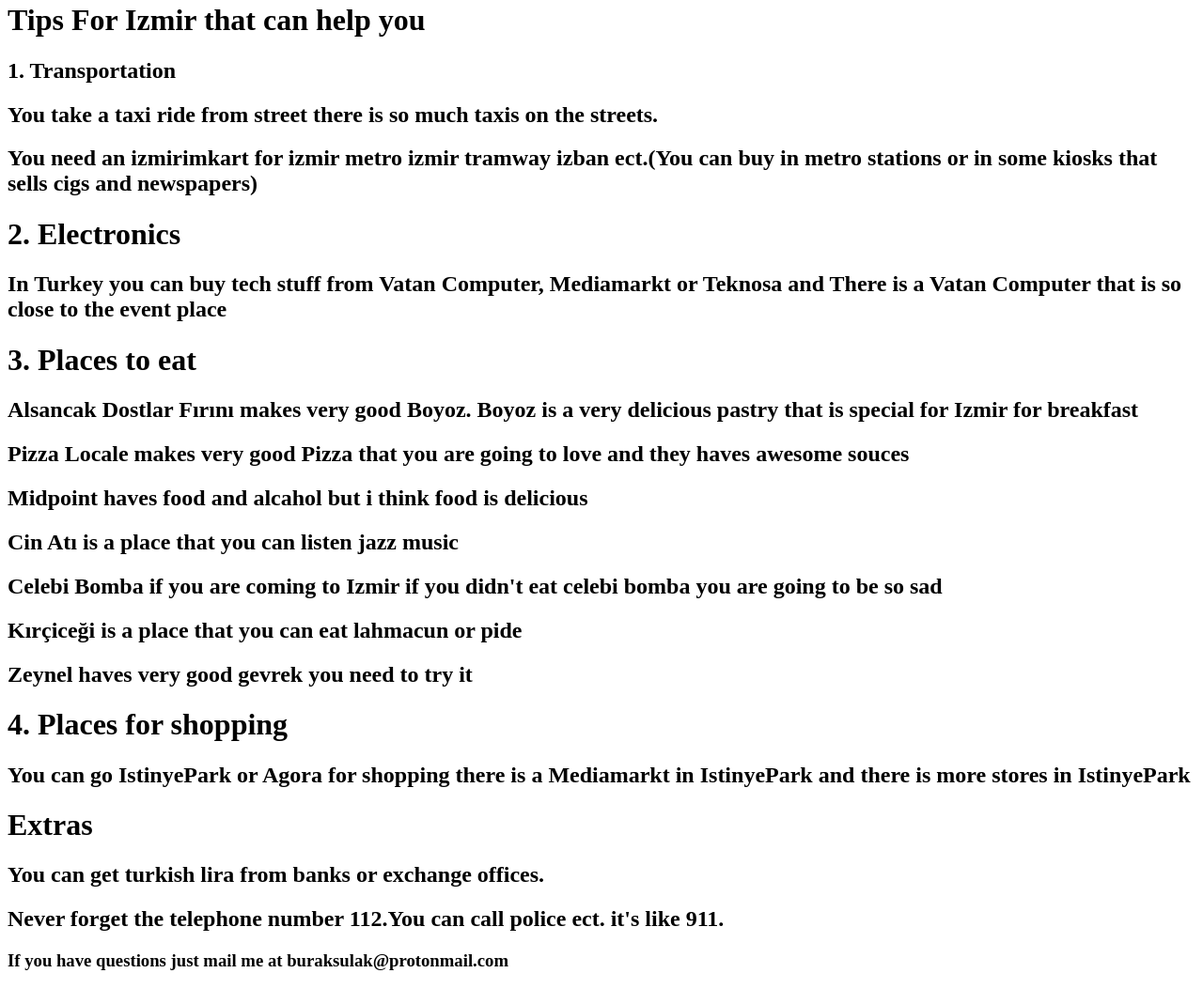
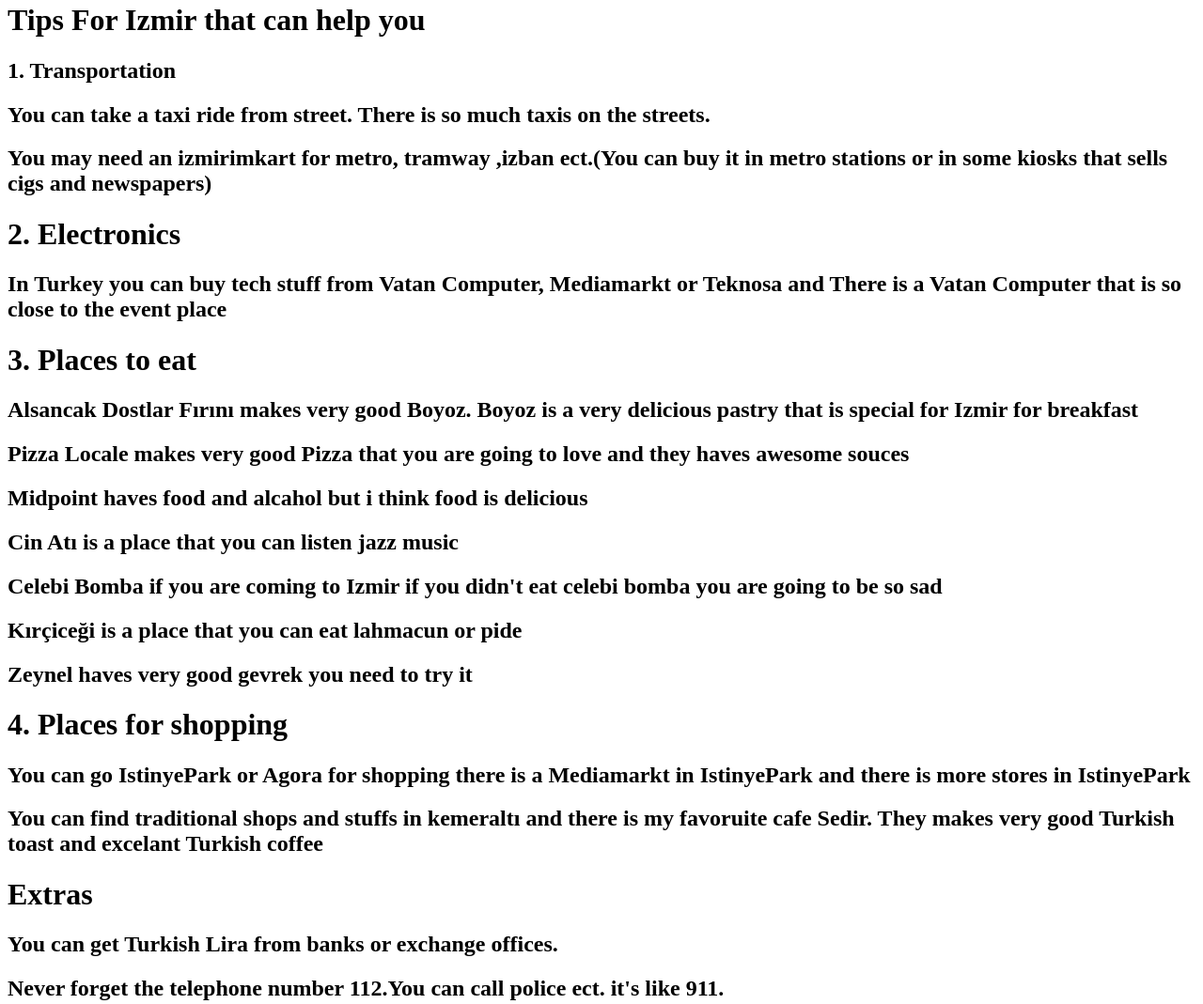
Before and after one commit to carrotsu/carrotsu.github.io, a plain HTML site: page index.html in a window 1280 px wide. Shown: the part 219-1288 px from the top of the page at 94% size. Drawn offline with Linux system fonts and the light colour scheme.

Commit message:
Update index.html

```diff
--- a/index.html
+++ b/index.html
@@ -25,8 +25,8 @@
 		<div id="content">
 
 			<h2>1. Transportation </h2>
-			<h2>You take a taxi ride from street there is so much taxis on the streets.</h2>
-			<h2>You need an izmirimkart for izmir metro  izmir tramway izban ect.(You can buy in metro stations or in some kiosks that sells cigs and newspapers)
+			<h2>You can take a taxi ride from street. There is so much taxis on the streets.</h2>
+			<h2>You may need an izmirimkart for metro, tramway ,izban ect.(You can buy it in metro stations or in some kiosks that sells cigs and newspapers)
 			</h2>
 			<h1>2.  Electronics</h1>
 			<h2>In Turkey you can buy tech stuff from Vatan Computer, Mediamarkt or Teknosa and There is a Vatan Computer that is so close to the event place </h2>
@@ -40,8 +40,9 @@
             	<h2>Zeynel haves very good gevrek you need to try it</h2>
         	<h1>4. Places for shopping</h1>
 			<h2>You can go IstinyePark or Agora for shopping there is a Mediamarkt in IstinyePark and there is more stores in IstinyePark</h2>
-			 <h1>Extras</h1>
-			<h2>You can get turkish lira from banks or exchange offices.</h2>
+			<h2>You can find traditional shops and stuffs in kemeraltı and there is my favoruite cafe Sedir. They makes very good Turkish toast and excelant Turkish coffee</h2>
+			<h1>Extras</h1>
+			<h2>You can get Turkish Lira from banks or exchange offices.</h2>
 			<h2>Never forget the telephone number 112.You can call police ect. it's like 911.</h2>
 
 
```
